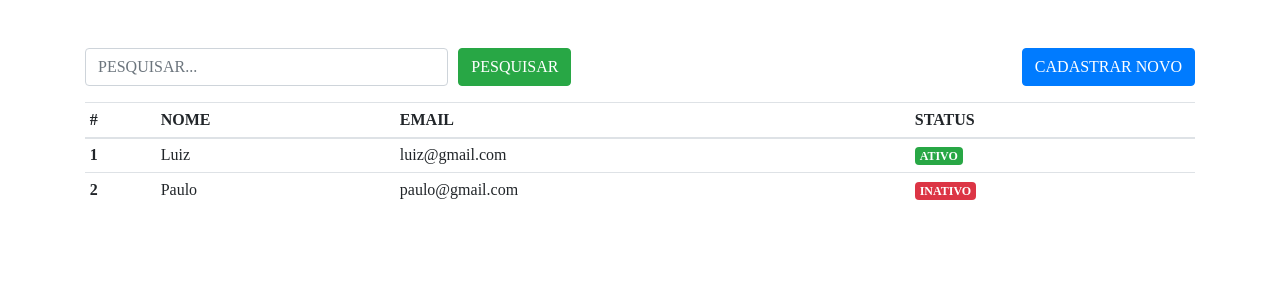
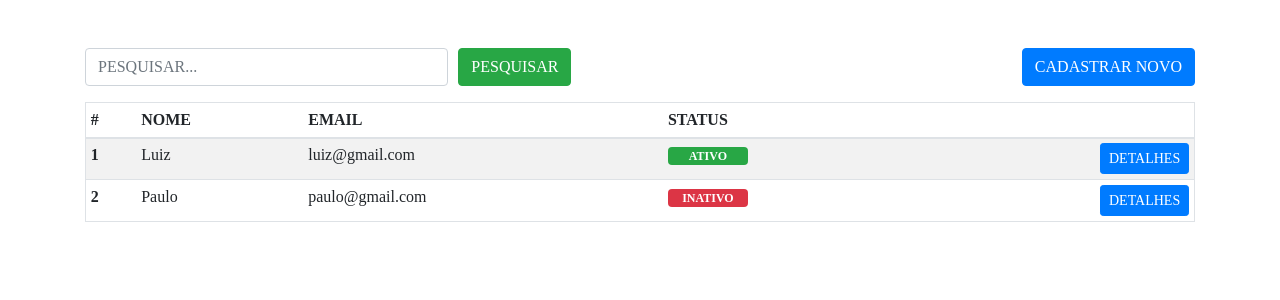
Before and after one commit to LuizPauloLPG2/CursoFACEC, a PHP site: page / in a window 1280 px wide. Shown: the top 300 px of the page. Run offline with PHP 8.4, Linux system fonts and the light colour scheme; data comes from the database, SQL or seed files in the repository.

Commit message:
Add files via upload

```diff
--- a/config/conexao.php
+++ b/config/conexao.php
@@ -10,8 +10,9 @@ class Db
 
         try {
             if (self::$conexao === null) {
-                self::$conexao = new PDO("mysql:host=localhost;dbname=curso;", "root", "", array(PDO::MYSQL_ATTR_INIT_COMMAND => "SET NAMES utf8"));
+                self::$conexao = new PDO("mysql:host=localhost;dbname=curso;", "root", "", array(PDO::MYSQL_ATTR_INIT_COMMAND => "SET NAMES utf8") );
             }
+            // array(PDO::MYSQL_ATTR_INIT_COMMAND => "SET NAMES utf8")
             return self::$conexao;
         } catch (Exception $e) {
             die($e->getMessage());
--- a/css/estilo.css
+++ b/css/estilo.css
@@ -10,3 +10,6 @@ body{
 .conteudo-cadastro-cliente{
     max-width: 520px;
 }
+.label-status-cliente{
+    width: 80px;
+}
--- a/js/index.js
+++ b/js/index.js
@@ -1 +1,2 @@
 $('.mask_cpf').mask('000.000.000-00', {reverse: true});
+$('.mask_dinheiro').mask('000.000.000.000.000,00', {reverse: true});
--- a/model/cliente/post.php
+++ b/model/cliente/post.php
@@ -14,7 +14,7 @@ $cliente = new ClienteController();
 $cliente->post($dadosCliente);
 
 if($cliente->lastError()){
-   header("location: ../../view/cliente/cadastrar.php?msg=error");
+   header("location: ../../view/cliente/cadastrar.php?erro=" . $cliente->lastError()['erro'] . "&msg=" . $cliente->lastError()['msg']);
 }else{
-   header("location: ../../view/cliente/cadastrar.php?msg=success");
+   header("location: ../../view/cliente/cadastrar.php?success=ok");
 }
--- a/view/cliente/index.php
+++ b/view/cliente/index.php
@@ -28,29 +28,67 @@
     $clientes = $exec->fetchAll(PDO::FETCH_ASSOC);
     ?>
 
-    <table class="table table-sm">
-        <thead>
-            <tr>
-                <th scope="col">#</th>
+<table class="table table-sm table-striped table-hover border">
+    <thead>
+        <tr>
+            <th scope="col">#</th>
                 <th scope="col">NOME</th>
                 <th scope="col">EMAIL</th>
                 <th scope="col">STATUS</th>
+                <th scope="col"></th>
             </tr>
         </thead>
         <tbody>
+            <?php $status = null; ?>
             <?php foreach ($clientes as $cliente) { ?>
+
+                <!-- Modal -->
+                <div class="modal fade" id="detalhes-<?php echo $cliente['id_cliente']; ?>" tabindex="-1" role="dialog" aria-labelledby="exampleModalLabel" aria-hidden="true">
+                        <div class="modal-dialog" role="document">
+                            <div class="modal-content">
+                            <div class="modal-header">
+                                <h5 class="modal-title" id="exampleModalLabel">DETALHES DO CLIENTE</h5>
+                                <button type="button" class="close" data-dismiss="modal" aria-label="Close">
+                                <span aria-hidden="true">&times;</span>
+                                </button>
+                            </div>
+                            <div class="modal-body">
+                                <div class="container">
+                                    <p> NOME: <strong><?php echo $cliente['nome_cliente']; ?></strong> </p>
+                                    <p> CPF: <strong><?php echo $cliente['cpf']; ?></strong> </p>
+                                    <p> EMAIL: <strong><?php echo $cliente['email_cliente']; ?></strong> </p>
+                                    <p> BIOGRAFIA: <strong><?php echo $cliente['biografia']; ?></strong> </p>
+                                    <p> STATUS:
+                                        <strong>
+                                        <?php
+                                            if ($cliente['status'] == 'A') {
+                                                $status = '<span class="label-status-cliente badge badge-success">ATIVO</span>';
+                                            } else {
+                                                $status = '<span class="label-status-cliente badge badge-danger">INATIVO</span>';
+                                            }
+                                            echo $status;
+                                        ?>
+                                        </strong>
+                                    </p>
+                                </div>
+                            </div>
+                            <div class="modal-footer">
+                                <button type="button" class="btn btn-danger" data-dismiss="modal">FECHAR</button>
+                            </div>
+                        </div>
+                    </div>
+                </div>
+
                 <tr>
                     <th scope="row"> <?php echo $cliente['id_cliente']; ?> </th>
                     <td><?php echo $cliente['nome_cliente']; ?></td>
                     <td><?php echo $cliente['email_cliente']; ?></td>
-                    <td>
-                        <?php
-                        if ($cliente['status'] == 'A') {
-                            echo '<span class="badge badge-success">ATIVO</span>';
-                        } else {
-                            echo '<span class="badge badge-danger">INATIVO</span>';
-                        }
-                        ?>
+                    <td><?php echo $status; ?></td>
+                    <td class="text-right">
+                        <button data-toggle="modal"
+                                data-target="#detalhes-<?php echo $cliente['id_cliente']; ?>"
+                                type="button"
+                                class="btn btn-primary btn-sm">DETALHES</button>
                     </td>
                 </tr>
             <?php } ?>
```
Also changed, not shown: config/config.php (added, +23 -0 lines), controller/ClienteController.php (+50 -2 lines), view/cliente/cadastrar.php (+7 -1 lines).
